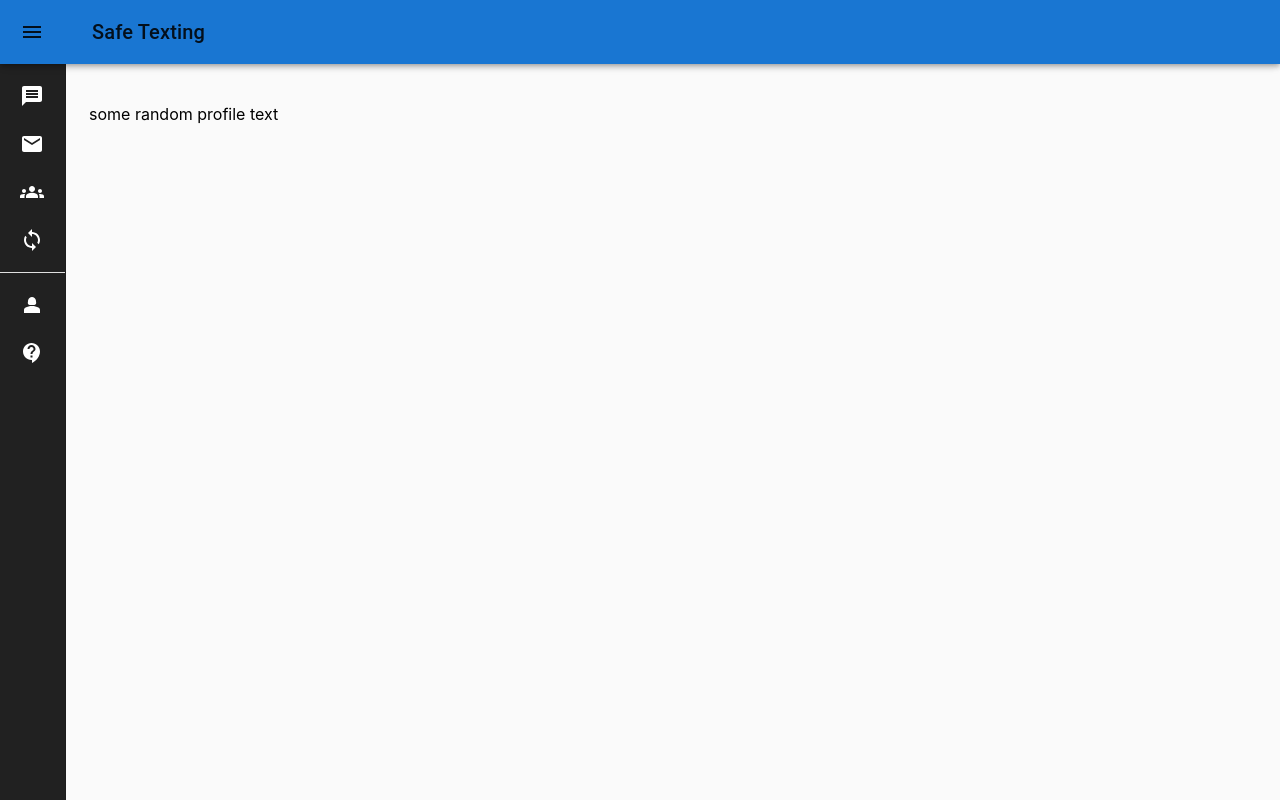
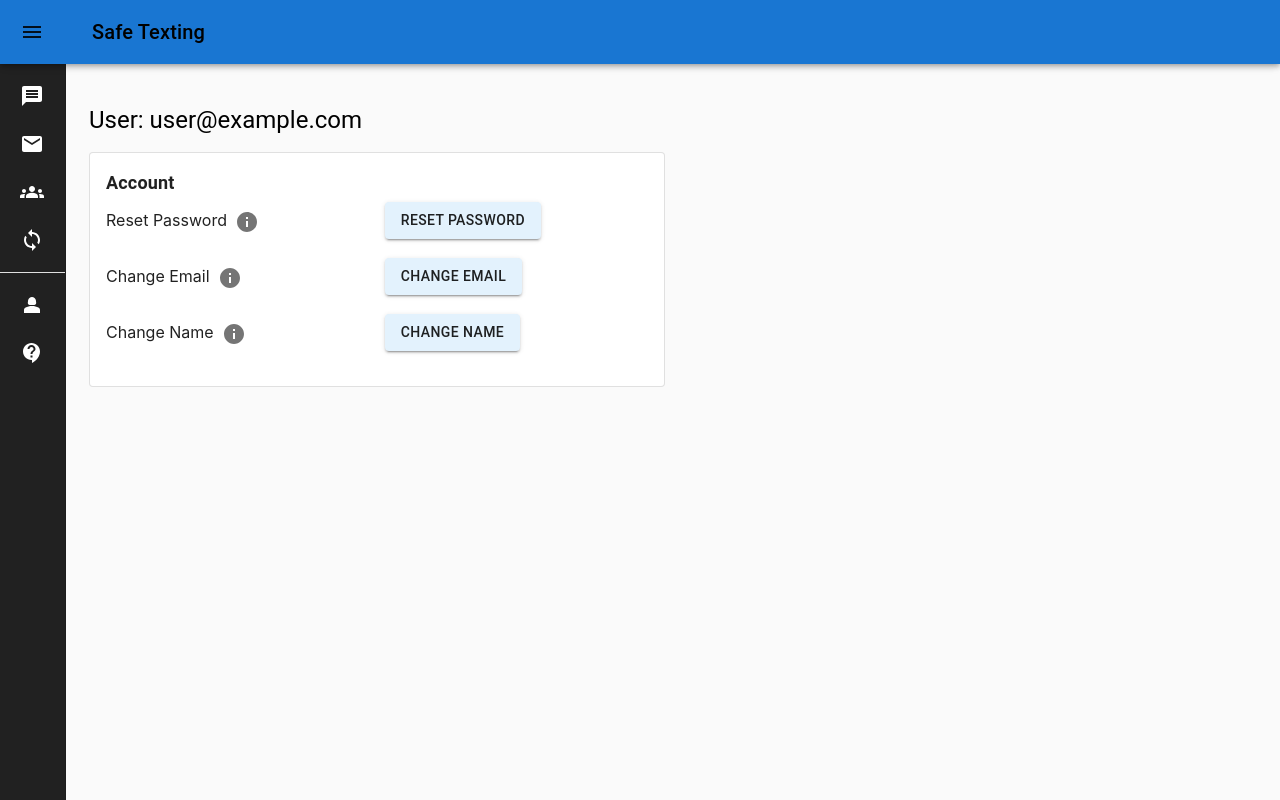
Before and after one commit to andrewaclark248/SafeTexting, a React (Create React App) app in the folder client/: page /profile in a window 1280 px wide. Built offline with nearby package versions, Linux system fonts and the light colour scheme; no server answers; sample sign-in values are in the browser's storage; what react-dotenv would draw is missing.

Commit message:
add card

```diff
--- a/client/src/components/layouts/SideNav.tsx
+++ b/client/src/components/layouts/SideNav.tsx
@@ -133,9 +133,11 @@ export default function SideNav() {
           >
             <MenuIcon />
           </IconButton>
+          <Link  to="/home" style={{textDecoration: "none", color: "black"}}>
           <Typography variant="h6" noWrap component="div">
             Safe Texting
           </Typography>
+          </Link>
         </Toolbar>
       </AppBar>
       <Drawer variant="permanent" open={open}
--- a/client/src/components/profile/Profile.tsx
+++ b/client/src/components/profile/Profile.tsx
@@ -1,13 +1,27 @@
-
-
+import Grid from '@mui/material/Grid';
+import Typography from '@mui/material/Typography';
+import auth from "./../../config/firebase";
+import ResetPassword from './ResetPassword'
 
 function Profile(props: any) {
+    const user = auth.currentUser?.email
 
-
+    console.log("user", user)
     return (
-        <div>
-            some random profile text
-        </div>
+      <Grid container spacing={2}>
+        <Grid item xs={12}>
+            <Typography variant="h5" component="h2">
+                User: {user}
+            </Typography>
+        </Grid>
+        <Grid item xs={6}>
+            <ResetPassword />
+        </Grid>
+        <Grid item xs={4}>
+        </Grid>
+        <Grid item xs={8}>
+        </Grid>
+      </Grid>
 
     );
   }
--- /dev/null
+++ b/client/src/components/profile/ResetPassword.tsx
@@ -0,0 +1,68 @@
+import Card from '@mui/material/Card';
+import CardActions from '@mui/material/CardActions';
+import CardContent from '@mui/material/CardContent';
+import Button from '@mui/material/Button';
+import Typography from '@mui/material/Typography';
+import CardHeader from '@mui/material/CardHeader';
+import Divider from '@mui/material/Divider';
+import Grid from '@mui/material/Grid';
+import InfoIcon from '@mui/icons-material/Info';
+import Tooltip from '@mui/material/Tooltip';
+import IconButton from '@mui/material/IconButton';
+
+
+function ResetPassword() {
+
+    return (
+        <Card variant="outlined" >
+
+              <CardContent>
+
+                <Typography sx={{ fontSize: 18, fontWeight: "bold" }} color="text.primary" gutterBottom>
+                    Account
+                </Typography>
+
+                <Grid container spacing={2}>
+                    <Grid item xs={6}>
+                        Reset Password
+                        <Tooltip title="Reset Your Password" placement="top">
+                            <IconButton>
+                                <InfoIcon />
+                            </IconButton>
+                        </Tooltip>
+                    </Grid>
+                    <Grid item xs={6}>
+                        <Button variant="contained">Reset Password</Button>
+                    </Grid>
+                    <Grid item xs={6}>
+                        Change Email
+                        <Tooltip title="Change Your Email" placement="top">
+                            <IconButton>
+                                <InfoIcon />
+                            </IconButton>
+                        </Tooltip>
+                    </Grid>
+                    <Grid item xs={6}>
+                        <Button variant="contained">Change Email</Button>
+                    </Grid>
+                    <Grid item xs={6}>
+                        Change Name
+                        <Tooltip title="Change Your First/Last" placement="top">
+                            <IconButton>
+                                <InfoIcon />
+                            </IconButton>
+                        </Tooltip>
+                    </Grid>
+                    <Grid item xs={6}>
+                        <Button variant="contained">Change Name</Button>
+                    </Grid>
+                </Grid>
+
+                </CardContent>
+                <CardActions>
+            </CardActions>
+        </Card>
+    );
+}
+
+export default ResetPassword;
```
